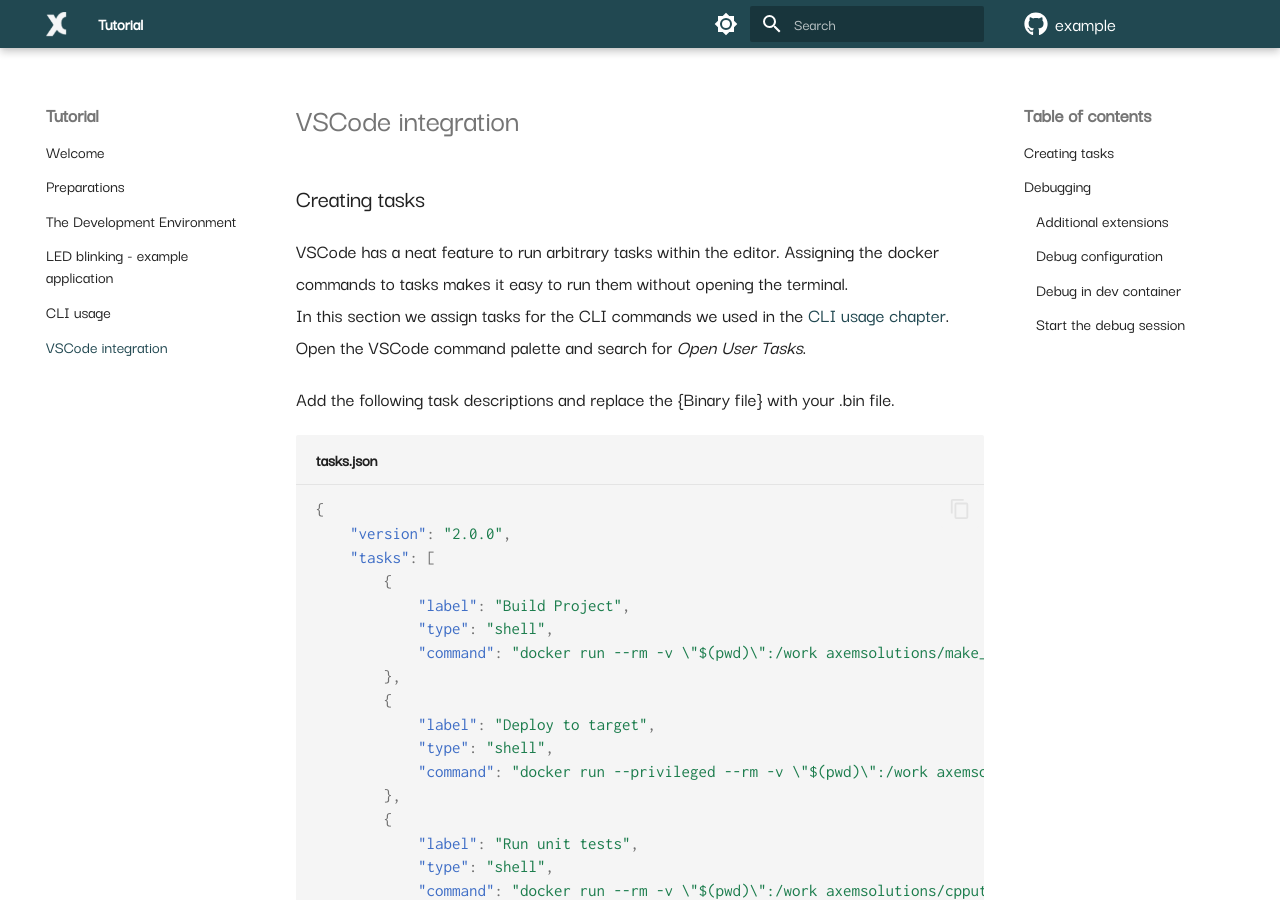
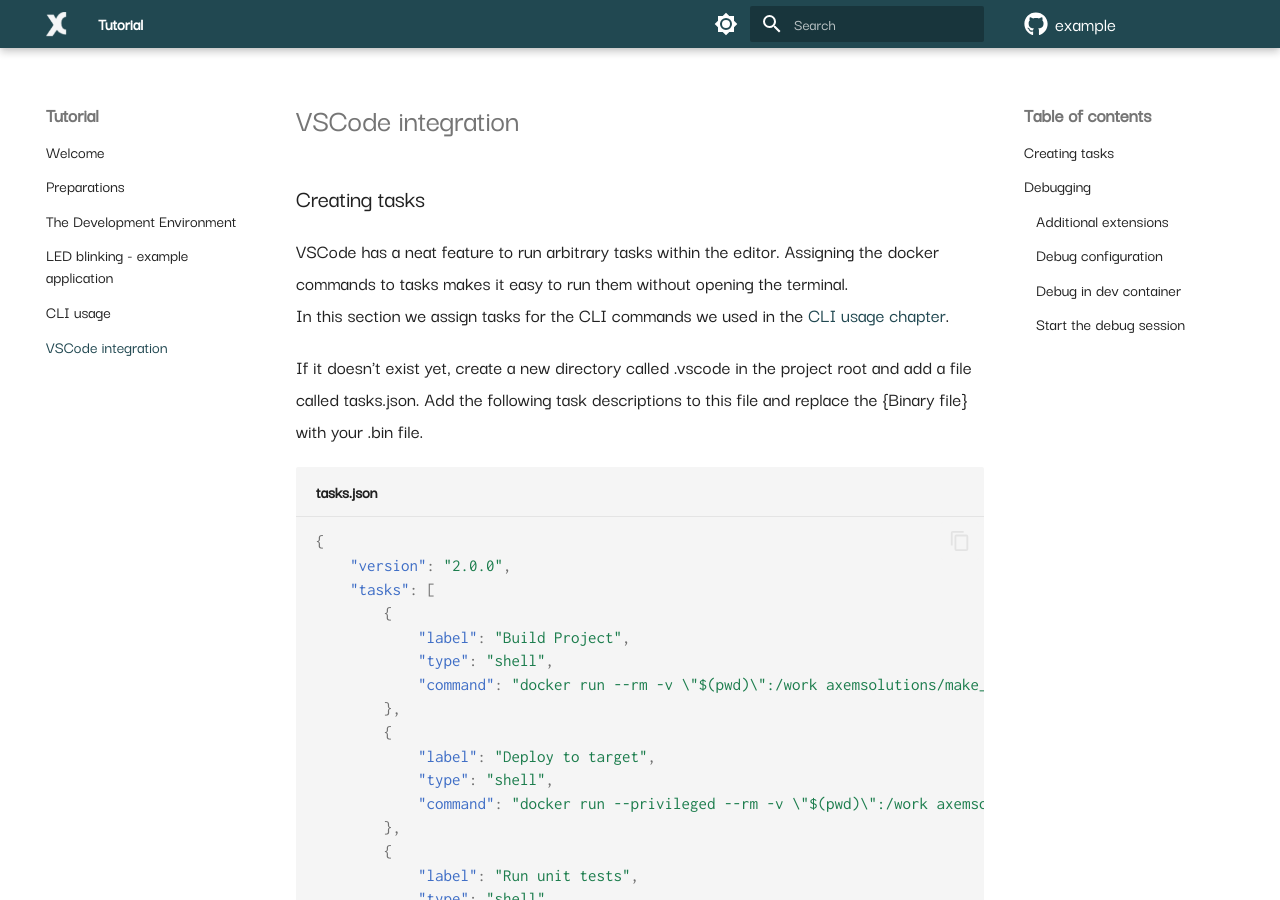
Before and after one commit to axem-solutions/example, an MkDocs documentation site: the page built from docs/vscode_integration_guide.md, in a window 1280 px wide and 900 px high. Built offline with MkDocs 1.6.1 and Material for MkDocs 9.7.7, drawn with Linux system fonts in a browser that asks for light colours; comment, search, counter and statistics services are not loaded; some of the changed text lies outside the part shown.

````diff
--- a/docs/vscode_integration_guide.md
+++ b/docs/vscode_integration_guide.md
@@ -5,9 +5,11 @@
 VSCode has a neat feature to run arbitrary tasks within the editor. Assigning the docker commands to
 tasks makes it easy to run them without opening the terminal.
 In this section we assign tasks for the CLI commands we used in the
-[CLI usage chapter](cli_usage.md). Open the VSCode command palette and search for *Open User Tasks*.
+[CLI usage chapter](cli_usage.md).
 
-Add the following task descriptions and replace the {Binary file} with your .bin file.
+If it doesn't exist yet, create a new directory called .vscode in the project root and add a file
+called tasks.json. Add the following task descriptions to this file and replace the {Binary file}
+with your .bin file.
 
 ``` json title="tasks.json"
 {
````
Also changed, not shown: other parts of docs/vscode_integration_guide.md (+11 -11 lines), 1 other file.
